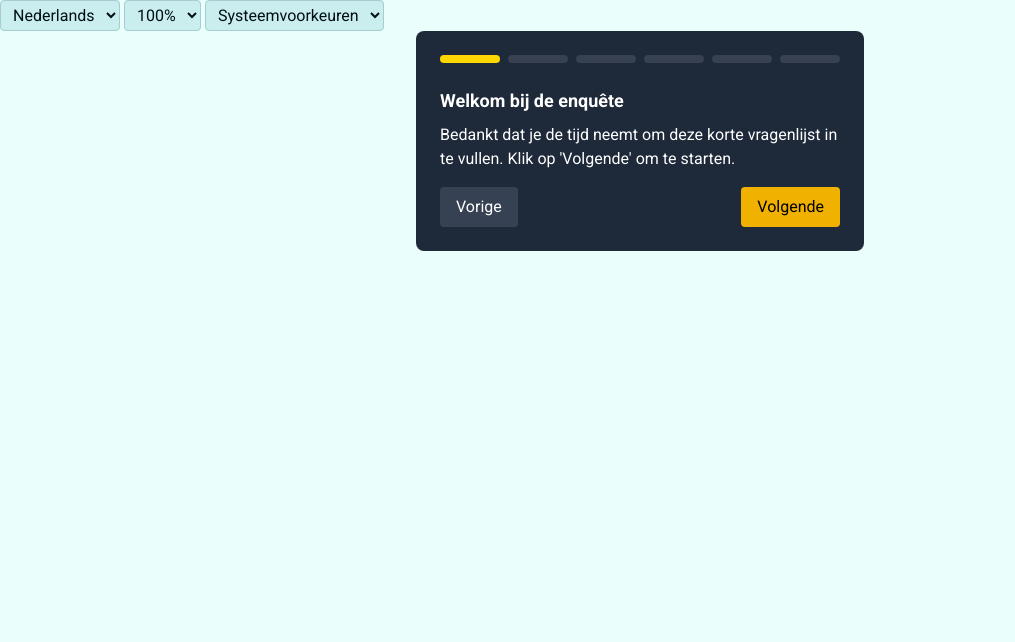
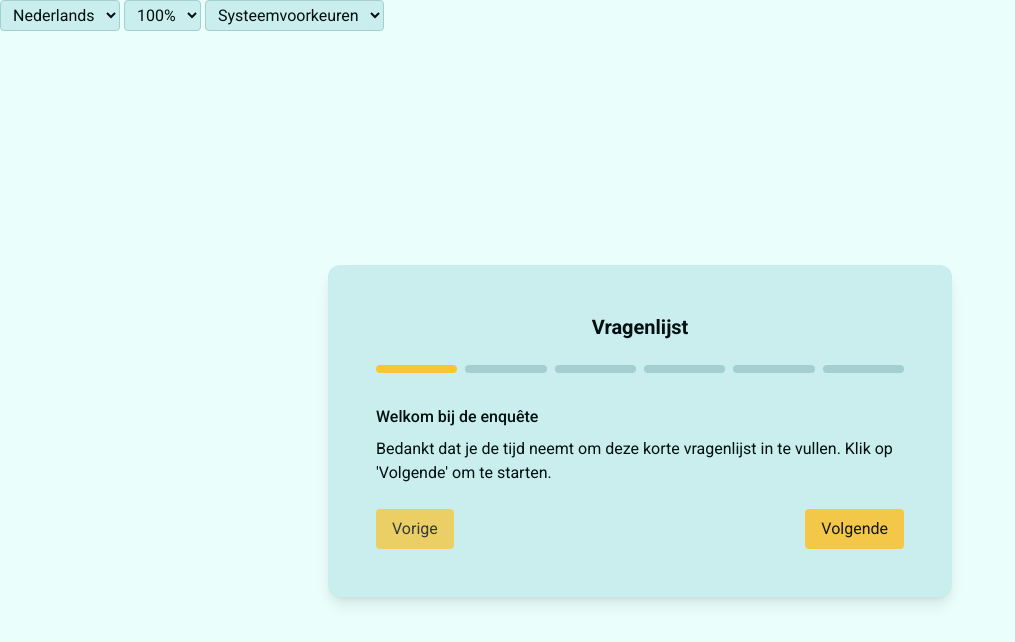
Before and after one commit to Rick214/AvansKeuzeKompas, a SvelteKit app: page /enquete in a window 1280 px wide. Shown: the top 642 px of the page, without its empty margins (0-1015 px from the left). Built offline with nearby package versions, Linux system fonts and the light colour scheme.

Commit message:
worked on enquete page

```diff
--- a/src/lib/components/ui/RadioForm.svelte
+++ b/src/lib/components/ui/RadioForm.svelte
@@ -14,9 +14,36 @@
         bind:group={selected}
         class="w-4 h-4 text-neutral-primary border-default-medium bg-neutral-secondary-medium rounded-full checked:border-brand focus:ring-2 focus:outline-none focus:ring-brand-subtle border border-default appearance-none"
       />
-      <label for="radio-{index}" class="select-none ms-2 text-sm font-medium text-heading">
+      <label for="radio-{index}" class="select-none ms-2 text-md font-medium text-heading">
         {item.label}
       </label>
     </div>
   {/each}
 </form>
+<!--
+<script lang="ts">
+  export let items: { label: string; value: string }[] = [];
+  export let selected: string | null = null;
+</script>
+
+<form>
+  {#each items as item, index}
+   <div class="flex items-center mb-4">
+    <input
+      type="radio"
+      name="example"
+      bind:group={selected}
+      value={item.value}
+      id="radio-{index}"
+      class="peer appearance-none w-5 h-5 border-2 border-black rounded-full bg-yellow-400 relative"
+    />
+    <span class="absolute w-2 h-2 rounded-full bg-black top-1/2 left-1/2 -translate-x-1/2 -translate-y-1/2
+            opacity-0 peer-checked:opacity-100"
+    ></span>
+    <label for="radio-{index}" class="select-none ms-2 text-md font-medium text-heading">
+      {item.label}
+    </label>
+</div>
+
+  {/each}
+</form> -->
--- a/src/routes/enquete/+page.svelte
+++ b/src/routes/enquete/+page.svelte
@@ -17,7 +17,7 @@
   }
 
   async function handleSubmit() {
-    isLoading = true; // start spinner
+    isLoading = true;
     try {
       const response = await fetch('/api/enquete', {
         method: 'POST',
@@ -31,50 +31,53 @@
       console.error(err);
       alert('Er ging iets mis bij het versturen.');
     } finally {
-      isLoading = false; // stop spinner
+      isLoading = false;
     }
   }
 </script>
 
-<div class="max-w-md mx-auto p-6 bg-gray-800 rounded-lg text-white">
+<!-- Centered container -->
+<div class="min-h-screen flex items-center justify-center p-4">
+  <div class="w-full sm:w-4/5 md:w-3/5 lg:w-3/6 xl:w-3/6 2xl:w-2/6 p-12 bg-(--color-surface) rounded-xl shadow-lg">
+    <h1 class="text-xl font-bold text-(--primary-color) text-center mb-6">Vragenlijst</h1>
 
     <!-- Progress bar -->
-  <div class="flex mb-6 space-x-2">
+    <div class="flex mb-8 space-x-2">
       {#each Array(questions.length + 2) as _, i}
         <div
-        class="h-2 flex-1 rounded-full"
-        style="background-color: {i <= step ? '#FFD700' : '#374151'}"
+          class="h-2 flex-1 rounded-full transition-colors duration-300"
+          style="background-color: {i <= step ? 'var(--color-accent)' : 'var(--color-surface-alt)'}"
         ></div>
       {/each}
     </div>
 
     <!-- Content -->
     {#if step === 0}
-    <div class="mb-4">
-      <h2 class="text-lg font-bold mb-2">Welkom bij de enquête</h2>
-      <p>Bedankt dat je de tijd neemt om deze korte vragenlijst in te vullen. Klik op 'Volgende' om te starten.</p>
+      <div class="mb-6">
+        <h2 class="text-md font-medium mb-2 text-start">Welkom bij de enquête</h2>
+        <p class="text-md text-(--primary-color) text-start">Bedankt dat je de tijd neemt om deze korte vragenlijst in te vullen. Klik op 'Volgende' om te starten.</p>
       </div>
     {:else if step <= questions.length}
-    <h2 class="text-lg font-bold mb-2">{questions[step - 1].label}</h2>
+      <h2 class="text-md font-bold mb-6">{questions[step - 1].label}</h2>
       <RadioForm
         items={questions[step - 1].options.map(o => ({ label: o, value: o }))}
         bind:selected={answers[step - 1]}
       />
       {#if errorMessage}
-      <p class="text-red-400 mt-2">{errorMessage}</p>
+        <p class="text-sm font-normal text-(--color-inactive) mt-2">{errorMessage}</p>
       {/if}
     {:else}
       <div class="mb-4">
-      <h2 class="text-lg font-bold mb-2">Bedankt!</h2>
-      <p>Je hebt de enquête volledig ingevuld. Klik op 'Afronden' om je antwoorden te versturen.</p>
+        <h2 class="text-md font-medium mb-2 text-start">Bedankt!</h2>
+        <p class="text-md text-(--primary-color) text-start">Je hebt de enquête volledig ingevuld. Klik op 'Afronden' om je antwoorden te versturen.</p>
       </div>
     {/if}
 
     <!-- Navigatie -->
-  <div class="flex justify-between mt-4">
+    <div class="flex justify-between mt-6">
       <button
         type="button"
-      class="px-4 py-2 rounded bg-gray-700 hover:bg-gray-600"
+        class="px-4 py-2 rounded bg-(--color-accent) text-black opacity-75 hover:opacity-100 transition-opacity"
         on:click={() => step = Math.max(0, step - 1)}
         disabled={step === 0}
       >
@@ -84,7 +87,7 @@
       {#if step <= questions.length}
         <button
           type="button"
-        class="px-4 py-2 rounded bg-yellow-500 hover:bg-yellow-400 text-black"
+          class="px-4 py-2 rounded bg-(--color-accent) text-black opacity-90 hover:opacity-100 transition-opacity"
           on:click={handleNext}
         >
           Volgende
@@ -92,14 +95,24 @@
       {:else}
         <button
           type="button"
-        class="px-4 py-2 rounded bg-yellow-500 hover:bg-yellow-400 text-black flex items-center justify-center gap-2"
+        class="px-4 py-2 rounded bg-(--color-accent) text-black opacity-75 hover:opacity-100 transition-opacity"
           on:click={handleSubmit}
           disabled={isLoading}
         >
           {#if isLoading}
-          <svg class="w-5 h-5 animate-spin text-white" xmlns="http://www.w3.org/2000/svg" fill="none" viewBox="0 0 24 24">
-            <circle class="opacity-25" cx="12" cy="12" r="10" stroke="currentColor" stroke-width="4"></circle>
-            <path class="opacity-75" fill="currentColor" d="M4 12a8 8 0 018-8v4a4 4 0 00-4 4H4z"></path>
+            <svg class="w-5 h-5 animate-spin" xmlns="http://www.w3.org/2000/svg" fill="none" viewBox="0 0 24 24">
+              <!-- buitenste cirkel -->
+              <circle
+                class="opacity-25 stroke-(--color-surface)"
+                cx="12" cy="12" r="10"
+                stroke-width="4">
+              </circle>
+
+              <!-- draaiend pad -->
+              <path
+                class="opacity-75 fill-(--color-surface-alt)"
+                d="M4 12a8 8 0 018-8v4a4 4 0 00-4 4H4z">
+              </path>
             </svg>
           {/if}
           Afronden
@@ -107,3 +120,4 @@
       {/if}
     </div>
   </div>
+</div>
```
Lines whose indentation alone changed are shown as unchanged.
